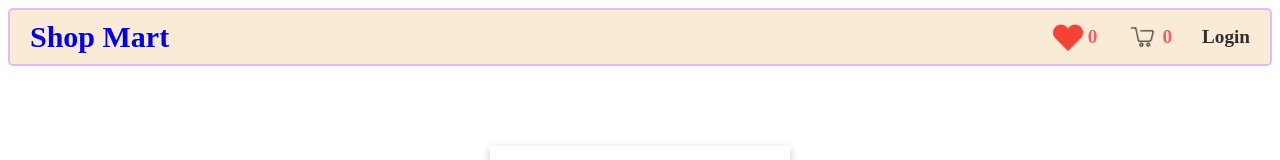
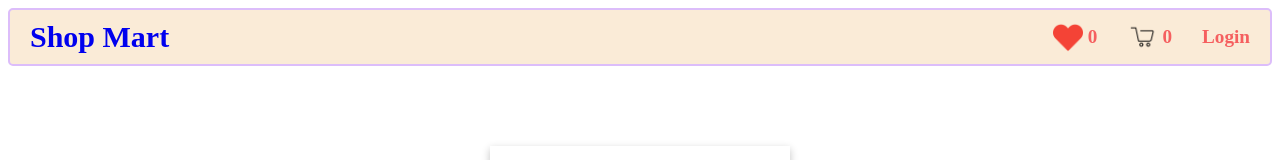
Before and after one commit to gangahasan/E-commerce-Augmentik, a React (Vite) app: page / in a window 1280 px wide. Shown: the top 160 px of the page. Built offline with nearby package versions, Linux system fonts and the light colour scheme.

Commit message:
style changes

```diff
--- a/src/components/Navbar.jsx
+++ b/src/components/Navbar.jsx
@@ -49,7 +49,11 @@ const Navbar = () => {
           <span id="cart-count">{cart.length}</span>
         </NavLink>
         {!user ? (
-          <NavLink to="/" className="navlinks">
+          <NavLink
+            to="/"
+            className="navlinks"
+            style={{ color: "rgb(245, 95, 95)" }}
+          >
             Login
           </NavLink>
         ) : (
```
